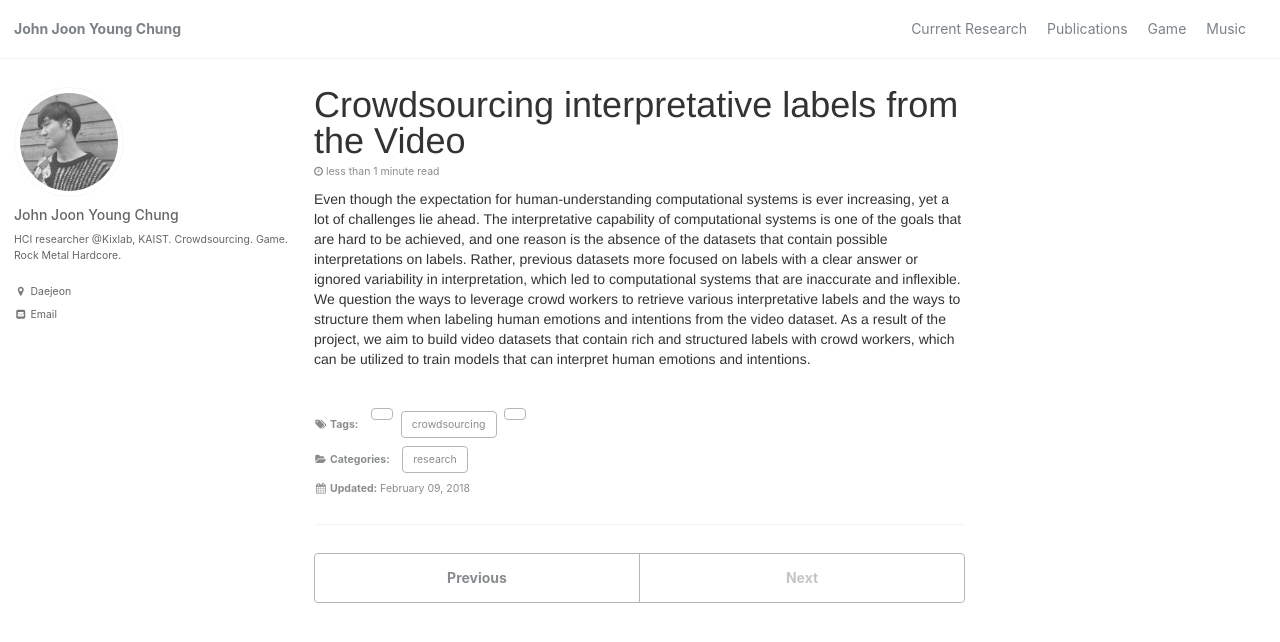
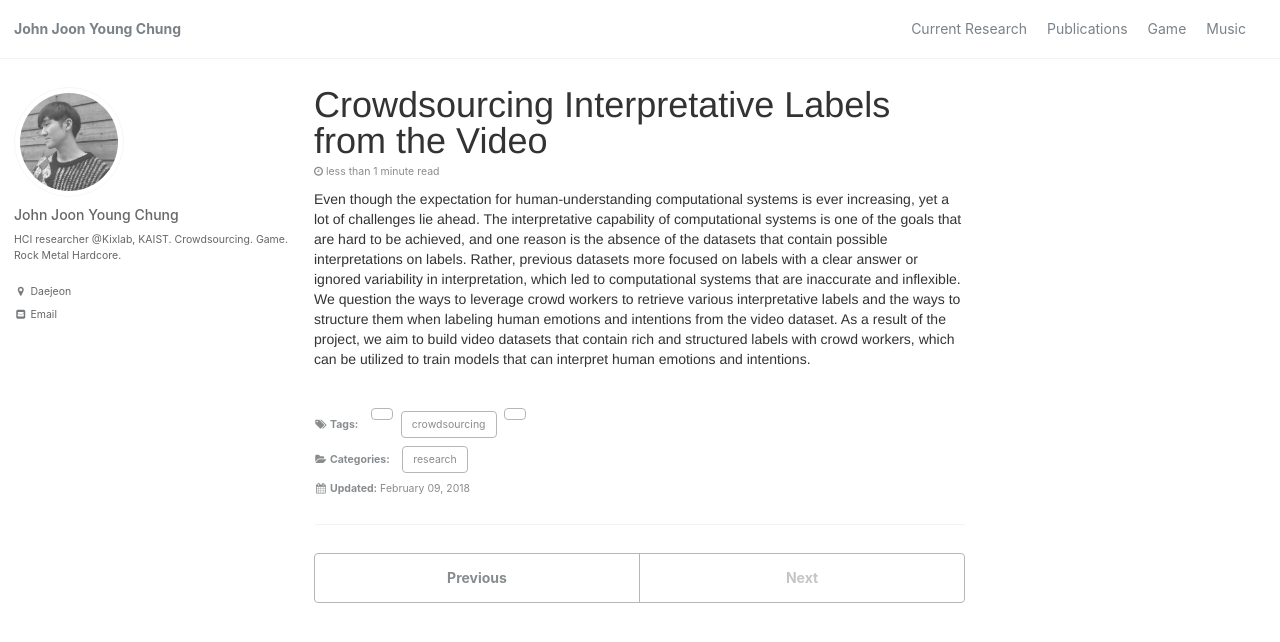
Before and after one commit to johnr0/johnr0.github.io, a Jekyll site: the page built from _posts/research/2018-02-09-Annotating Emotion and Intention for the Video.markdown, in a window 1280 px wide and 900 px high. Shown: the top 642 px of the window. Built offline with Jekyll 4.4.1, drawn with Linux system fonts in a browser that asks for light colours.

Commit message:
minor change

```diff
--- a/_posts/research/2018-02-09-Annotating Emotion and Intention for the Video.markdown
+++ b/_posts/research/2018-02-09-Annotating Emotion and Intention for the Video.markdown
@@ -1,5 +1,5 @@
 ---
-title: "Crowdsourcing interpretative labels from the Video"
+title: "Crowdsourcing Interpretative Labels from the Video"
 categories:
   - research
 layout: single
```
